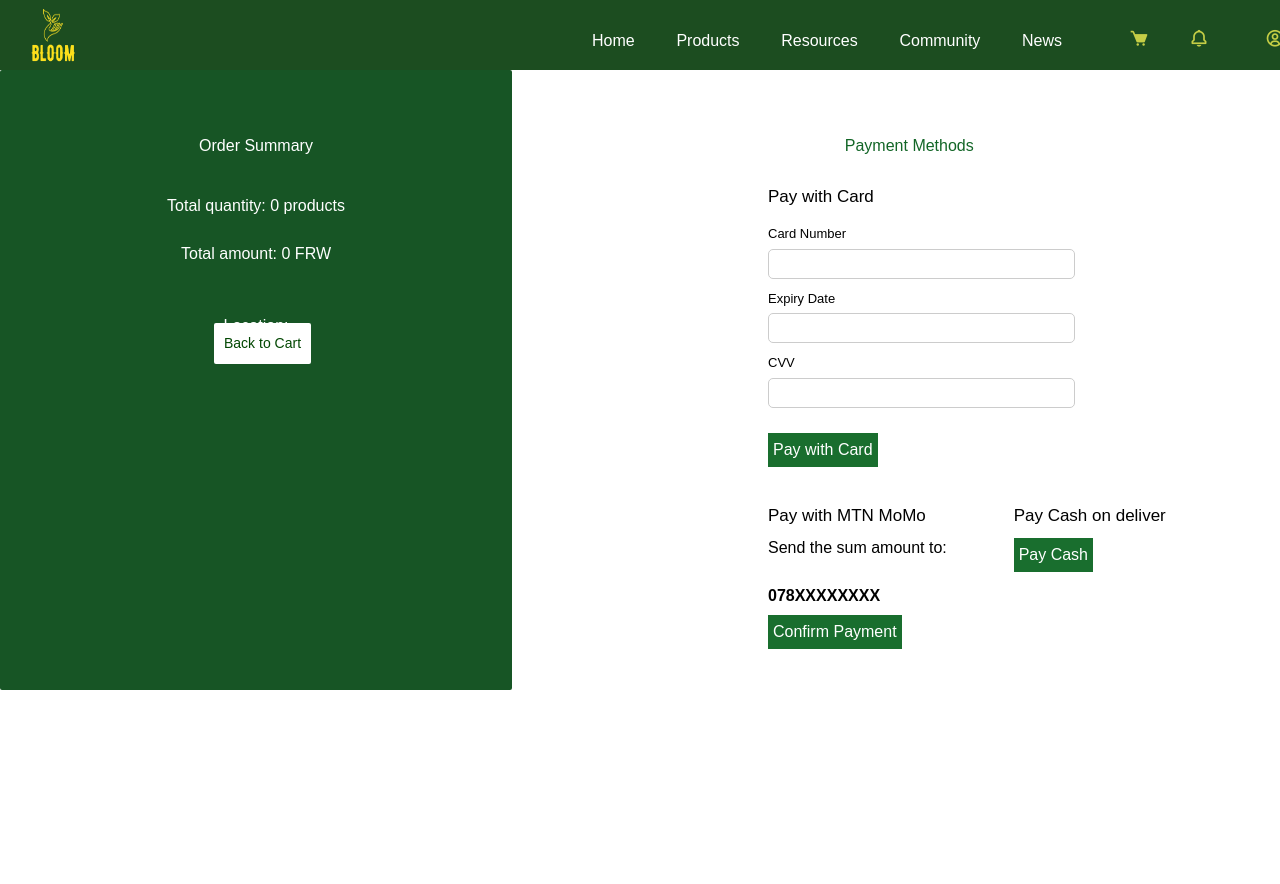
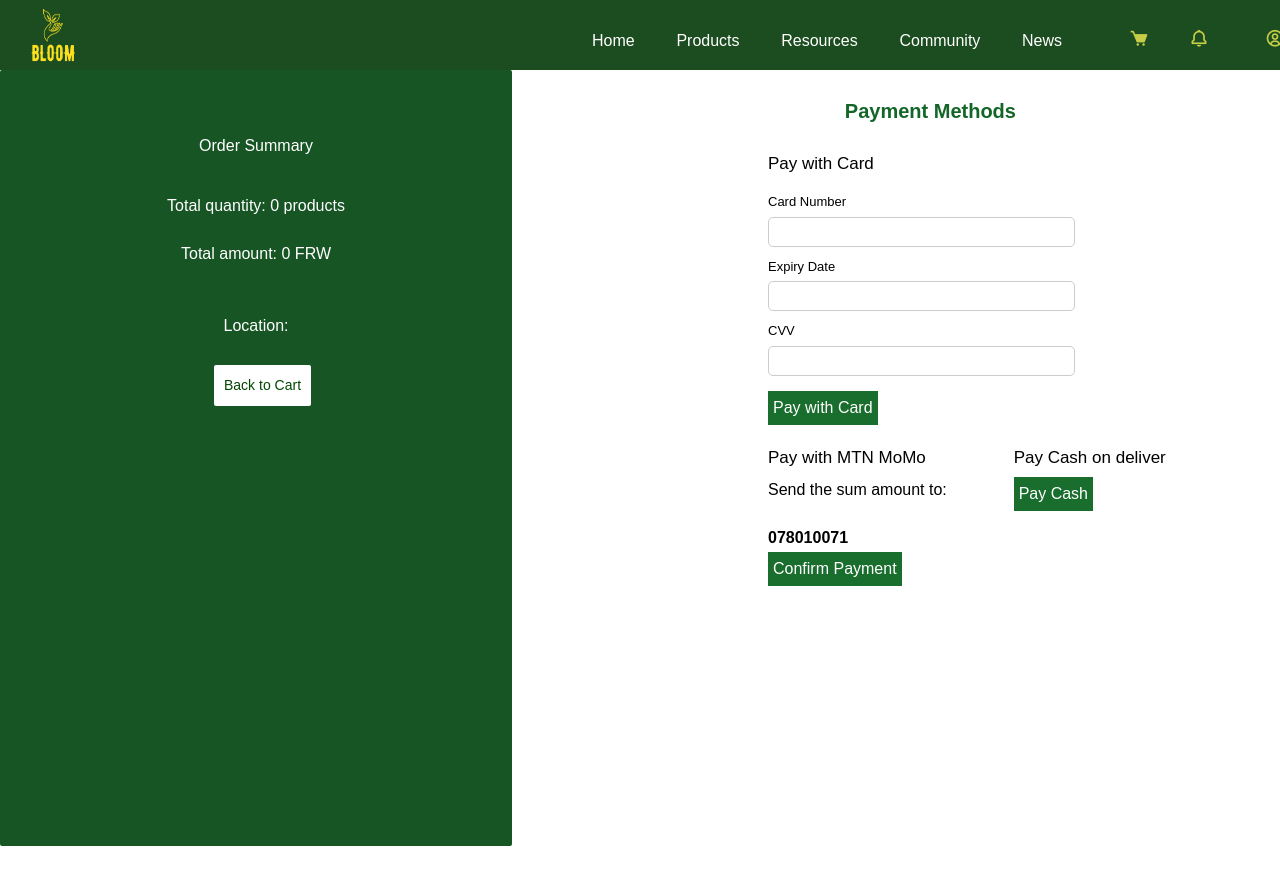
Before and after one commit to buwituze/Bloom-web-application, a React (Vite) app in the folder Bloom-project/Front-end/: page /checkout in a window 1280 px wide. Shown: the top 884 px of the page. Built offline with nearby package versions, Linux system fonts and the light colour scheme.

Commit message:
checkout

```diff
--- a/Bloom-project/Front-end/src/components/checkout.tsx
+++ b/Bloom-project/Front-end/src/components/checkout.tsx
@@ -56,7 +56,7 @@ const CheckOut: React.FC = () => {
               <h3>Pay with MTN MoMo</h3>
               <p>Send the sum amount to:</p> <br />
               <p>
-                <strong>078XXXXXXXX</strong>
+                <strong>078010071</strong>
               </p>
               <button onClick={handleConfirmPayment}>Confirm Payment</button>
             </div>
--- a/Bloom-project/Front-end/src/components/farmer.tsx
+++ b/Bloom-project/Front-end/src/components/farmer.tsx
@@ -26,7 +26,7 @@ function Farmer() {
               Hello<span>Farmer</span>
             </h1>
             <h1>
-              Welcome To<strong>Bloom</strong>
+              Welcome To <strong>Bloom</strong>
             </h1>
             <p>
               Your go-to resource to advance your farming. Discover expert
--- a/Bloom-project/Front-end/src/styles/checkout.css
+++ b/Bloom-project/Front-end/src/styles/checkout.css
@@ -17,7 +17,7 @@
     cursor: pointer;
     font-size: 14px;
     margin-left: 3%;
-    margin-top: 50px;
+    margin-top: 30%;
   }
   .buttons button:hover {
     background-color: rgb(214, 223, 214);
@@ -34,7 +34,7 @@
   }
 
   .totals {
-    height: 77.5vh;
+    height: 97vh;
     width: 40%;
     background-color: #175525;
     border-radius: 2px;
@@ -54,7 +54,7 @@
 
 
 .payment-methods {
-    padding-top: 5%;
+    padding-top: 2%;
     width: 40%;
   }
   .cardpayment label {
@@ -63,6 +63,8 @@
     font-size: 13px;
   }
   .payment-methods h2{
+    font-size: 20px;
+    font-weight: bold;
     color: #136627;
     padding-bottom: 5%;
     padding-left: 15%;
@@ -71,9 +73,10 @@
   .payment-methods h3{
     padding-bottom: 3%;
     font-size: 17px;
+    font-weight: 500;
   }
 .directpayment {
-    padding-top: 7%;
+    padding-top: 4%;
     display: flex;
     gap: 5px;
 }
@@ -90,7 +93,7 @@
   }
 
 .payment-methods button {
-    margin-top: 3%;
+    margin-top: 1%;
     background-color: #196e2e;
     color: white;
     padding: 5px;
@@ -116,6 +119,7 @@
 
   }
 .popup h3 {
+  font-weight: 600;
   padding-top: 10%;
   text-align: center;
   padding-bottom: 4%;
```
